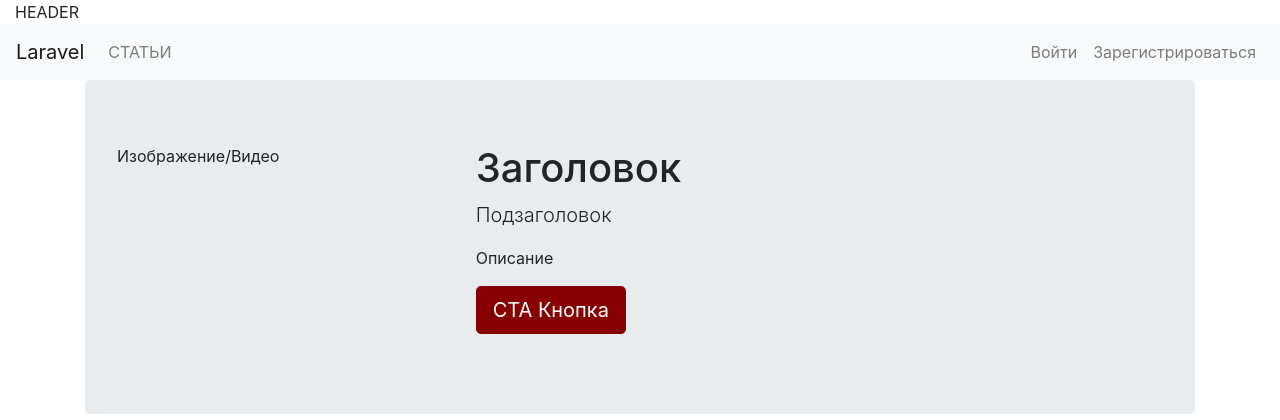
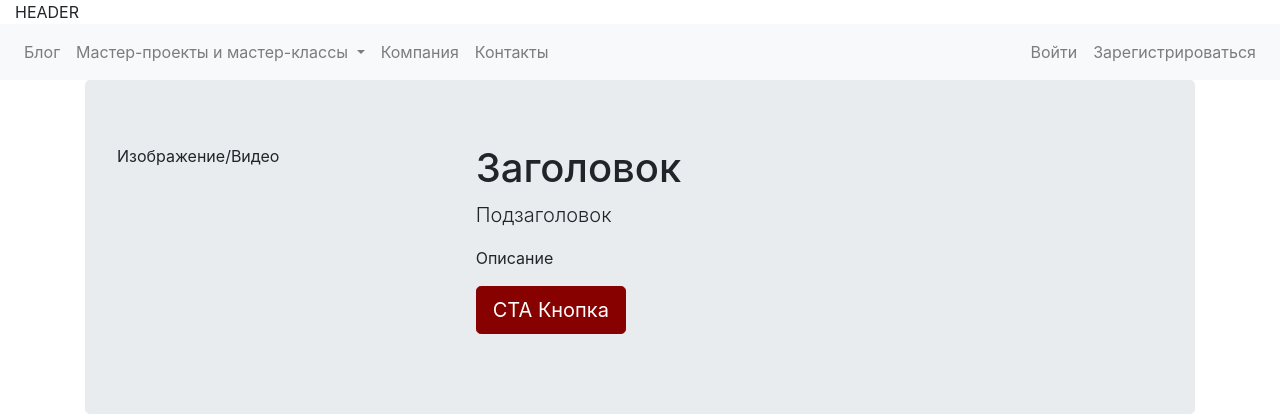
Before and after one commit to begimov/iTeam, a Laravel app: page / in a window 1280 px wide. Shown: the top 420 px of the page. Run offline with Laravel 8, Linux system fonts and the light colour scheme; style sheets or scripts are compiled from the project's sources; settings files or empty folders that the repository lacks are supplied.

Commit message:
navigation partial updated

```diff
--- a/resources/views/layouts/partials/_navigation.blade.php
+++ b/resources/views/layouts/partials/_navigation.blade.php
@@ -1,5 +1,5 @@
 <nav class="navbar navbar-expand-lg navbar-light bg-light">
-<a class="navbar-brand" href="{{ url('/') }}">{{ config('app.name', 'Laravel') }}</a>
+<!-- <a class="navbar-brand" href="{{ url('/') }}">{{ config('app.name', 'Laravel') }}</a> -->
 <button class="navbar-toggler" type="button" data-toggle="collapse" data-target="#navbarSupportedContent" aria-controls="navbarSupportedContent" aria-expanded="false" aria-label="Toggle navigation">
   <span class="navbar-toggler-icon"></span>
 </button>
@@ -7,7 +7,17 @@
 <div class="collapse navbar-collapse" id="navbarSupportedContent">
 <ul class="navbar-nav mr-auto">
     <li class="nav-item">
-      <a class="nav-link" href="{{ route('login') }}">СТАТЬИ</a>
+      <a class="nav-link" href="#">Блог</a>
+      <li class="nav-item dropdown">
+        <a class="nav-link dropdown-toggle" href="#" id="navbarDropdown" role="button" data-toggle="dropdown" aria-haspopup="true" aria-expanded="false">
+          Мастер-проекты и мастер-классы
+        </a>
+        <div class="dropdown-menu" aria-labelledby="navbarDropdown">
+          <a class="dropdown-item" href="#">Мастер-проекты</a>
+        </div>
+      </li>
+      <a class="nav-link" href="#">Компания</a>
+      <a class="nav-link" href="#">Контакты</a>
     </li>
   </ul>
 
```
